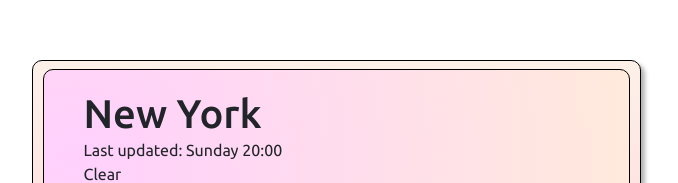
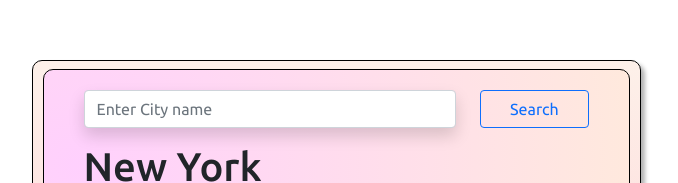
Before and after one commit to dettemarie/weather-app-project, a plain HTML site: page index.html in a window 1280 px wide. Shown: the top 183 px of the page, without its empty margins (304-982 px from the left). Drawn offline with nearby package versions, Linux system fonts and the light colour scheme; no server answers.

Commit message:
add search engine

```diff
--- a/index.html
+++ b/index.html
@@ -24,6 +24,24 @@
     <div class="container">
       <div class="weather-app">
         <div class="weather-display">
+          <form id="search-city">
+            <div class="row">
+              <div class="col-9">
+                <input
+                  type="text"
+                  placeholder="Enter City name"
+                  class="form-control shadow"
+                />
+              </div>
+              <div class="col-3">
+                <input
+                  type="submit"
+                  value="Search"
+                  class="form-control btn btn-outline-primary sshadow"
+                />
+              </div>
+            </div>
+          </form>
           <h1 id="city-name">New York</h1>
           <ul>
             <li>Last updated: <span id="date">Sunday 20:00</span></li>
--- a/src/style.css
+++ b/src/style.css
@@ -33,6 +33,7 @@ body {
 }
 h1 {
   margin-bottom: 0px;
+  padding-top: 15px;
 }
 ul {
   margin: 0px;
```
